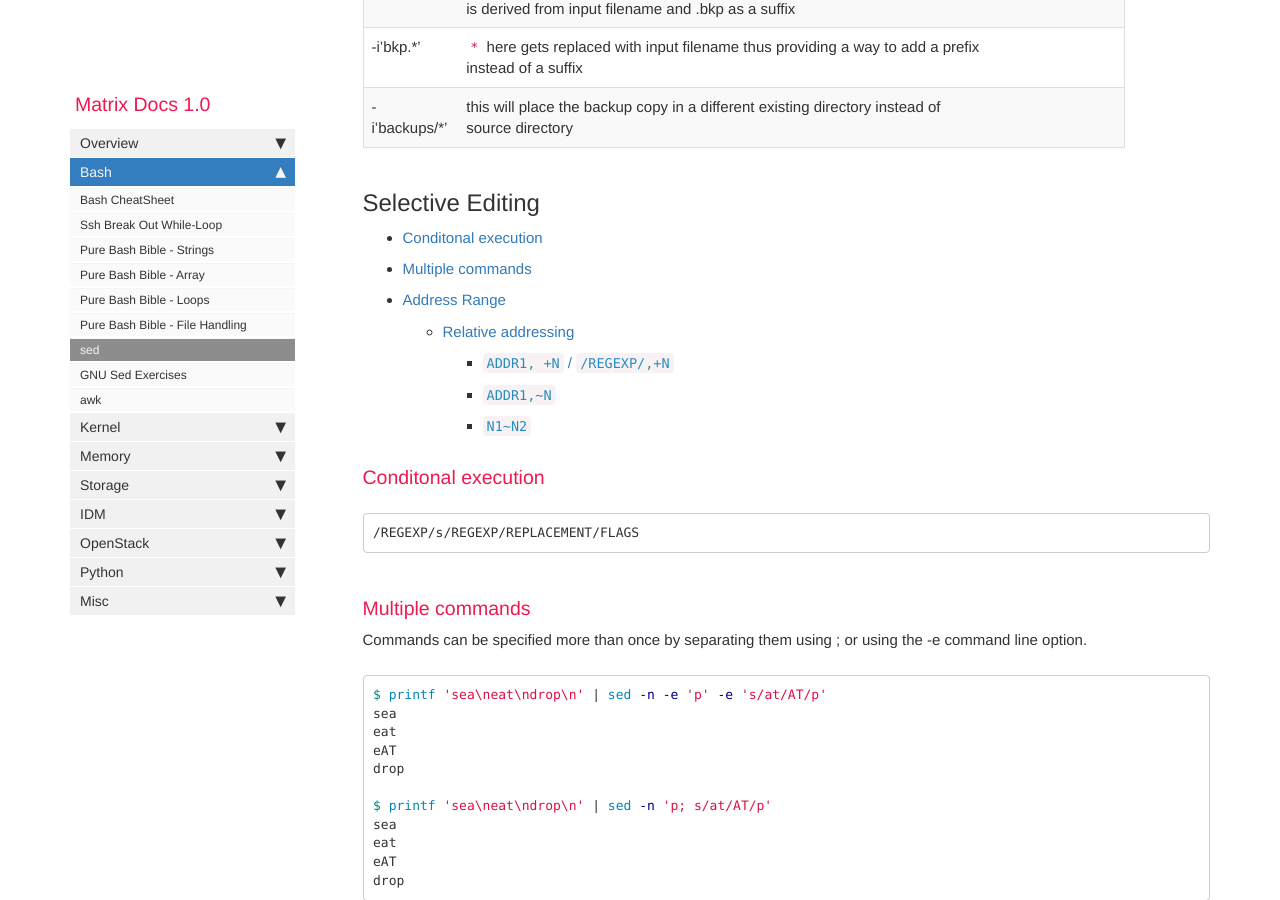
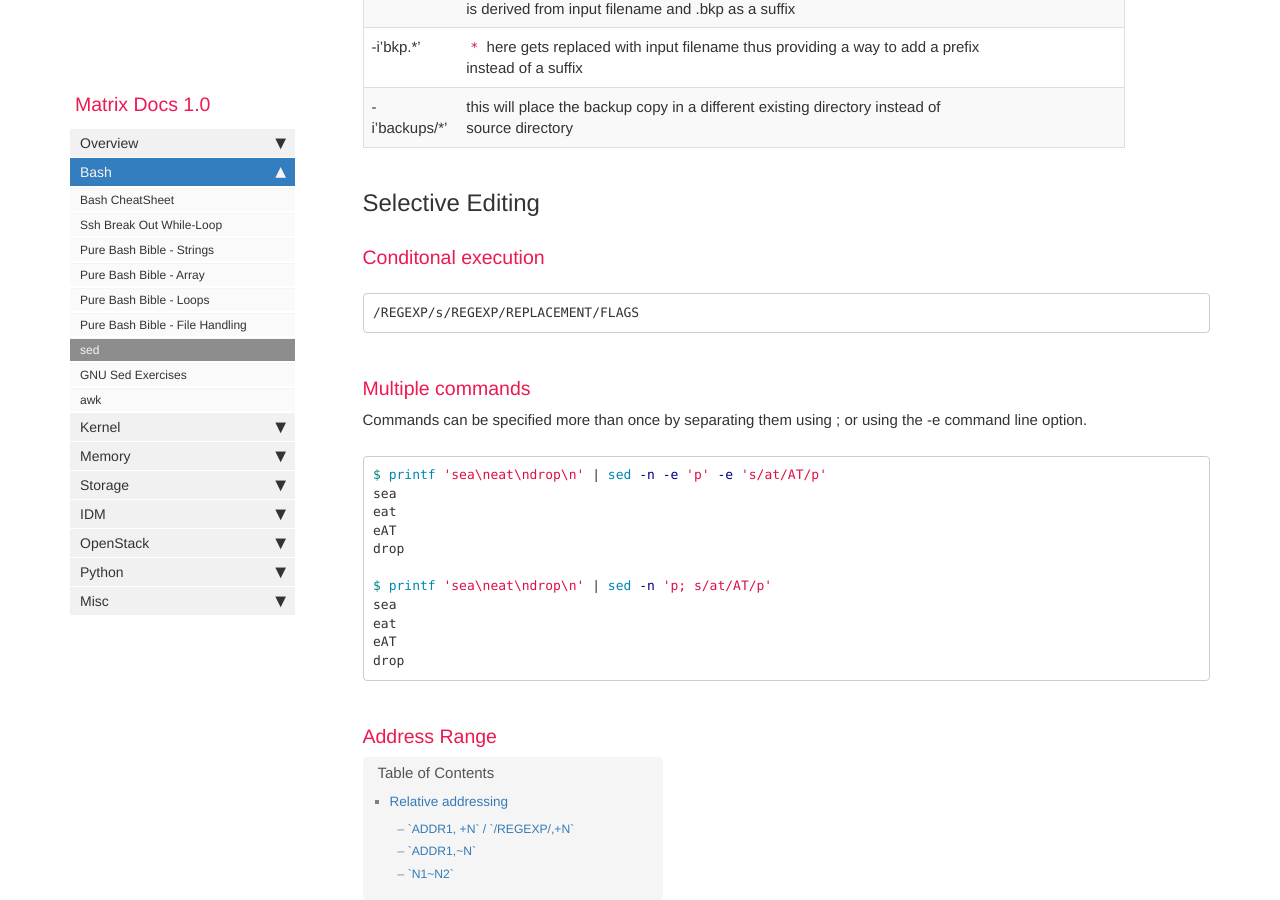
Before and after one commit to matrixzj/documentations, a Jekyll site: the page built from pages/bash/sed.md, in a window 1280 px wide and 900 px high, scrolled down 1839 px. Built offline with Jekyll 4.4.1, drawn with Linux system fonts in a browser that asks for light colours; comment, search, counter and statistics services are not loaded.

Commit message:
There are 3 files have been modified at 2022-03-13 12:14:45 . 	-rw-rw-r--. 1 jzou jzou 26261 Mar 13 12:14 bash/awk.md 	-rw-rw-r--. 1 jzou jzou 20011 Mar 13 12:05 bash/sed.md 	-rwxr-xr-x. 1 jzou jzou 409 Mar 13 12:10 ../scripts/generate_html_toc.sh No files have been added. No files have been deleted. No file type has been changed.

````diff
--- a/pages/bash/sed.md
+++ b/pages/bash/sed.md
@@ -30,14 +30,6 @@ Unless special commands (like `D`) are used, the pattern space is deleted betwee
 
 ## Selective Editing
 
-* [Conditonal execution](#conditonal-execution)
-* [Multiple commands](#multiple-commands)
-* [Address Range](#address-range)
-    * [Relative addressing](#relative-addressing)
-        * [`ADDR1, +N` / `/REGEXP/,+N`](#add1-n--regexpn)
-        * [`ADDR1,~N`](#addr1n)
-        * [`N1~N2`](#n1n2)
-
 ### Conditonal execution
 ```bash
 /REGEXP/s/REGEXP/REPLACEMENT/FLAGS
@@ -62,12 +54,14 @@ drop
 
 <div id="toc" style="">
    <ul>
-      <li><a href="#relative-addressing">Relative addressing</a><a class="anchorjs-link " aria-label="Anchor" data-anchorjs-icon="" style="font: 1em / 1 anchorjs-icons; padding-left: 0.375em;"></a></li>
-	  <ul>
-         <li><a href="#addr1-n--regexpn">`ADDR1, +N` / `/REGEXP/,+N`</a><a class="anchorjs-link " aria-label="Anchor" data-anchorjs-icon="" style="font: 1em / 1 anchorjs-icons; padding-left: 0.375em;"></a></li>
-         <li><a href="#addr1n">`ADDR1,~N`</a><a class="anchorjs-link " aria-label="Anchor" data-anchorjs-icon="" style="font: 1em / 1 anchorjs-icons; padding-left: 0.375em;"></a></li>
-         <li><a href="#n1n2">`N1~N2`</a><a class="anchorjs-link " aria-label="Anchor" data-anchorjs-icon="" style="font: 1em / 1 anchorjs-icons; padding-left: 0.375em;"></a></li>
-      </ul>
+      <li>
+         <a href="#relative-addressing">Relative addressing</a><a class="anchorjs-link " aria-label="Anchor" data-anchorjs-icon="" style="font: 1em / 1 anchorjs-icons; padding-left: 0.375em;"></a>
+	     <ul>
+            <li><a href="#addr1-n--regexpn">`ADDR1, +N` / `/REGEXP/,+N`</a><a class="anchorjs-link " aria-label="Anchor" data-anchorjs-icon="" style="font: 1em / 1 anchorjs-icons; padding-left: 0.375em;"></a></li>
+            <li><a href="#addr1n">`ADDR1,~N`</a><a class="anchorjs-link " aria-label="Anchor" data-anchorjs-icon="" style="font: 1em / 1 anchorjs-icons; padding-left: 0.375em;"></a></li>
+            <li><a href="#n1n2">`N1~N2`</a><a class="anchorjs-link " aria-label="Anchor" data-anchorjs-icon="" style="font: 1em / 1 anchorjs-icons; padding-left: 0.375em;"></a></li>
+         </ul>
+	  </li>
    </ul>
 </div>
 
````
Also changed, not shown: pages/bash/awk.md (+28 -76 lines), 1 other file.
